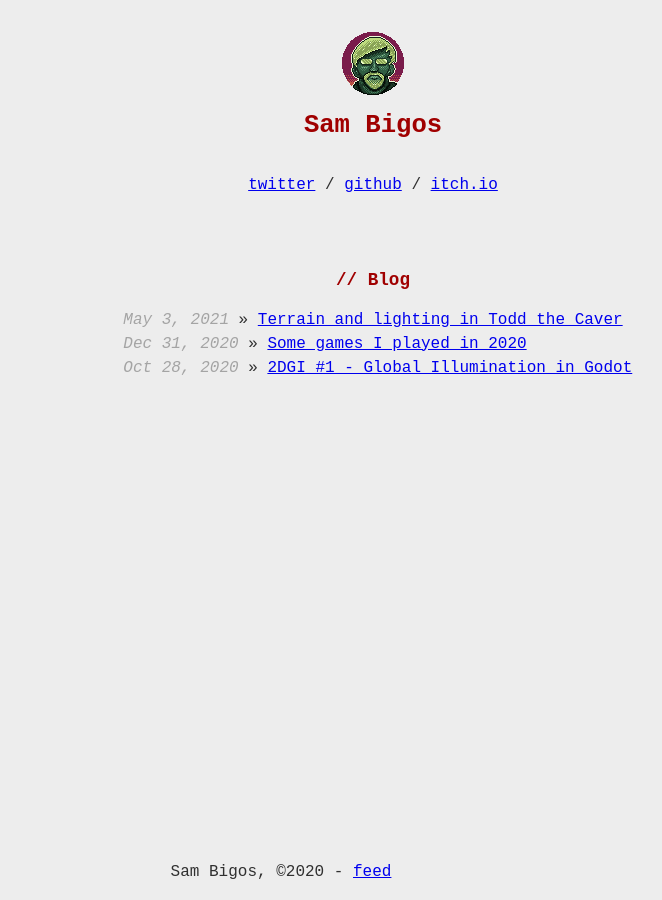
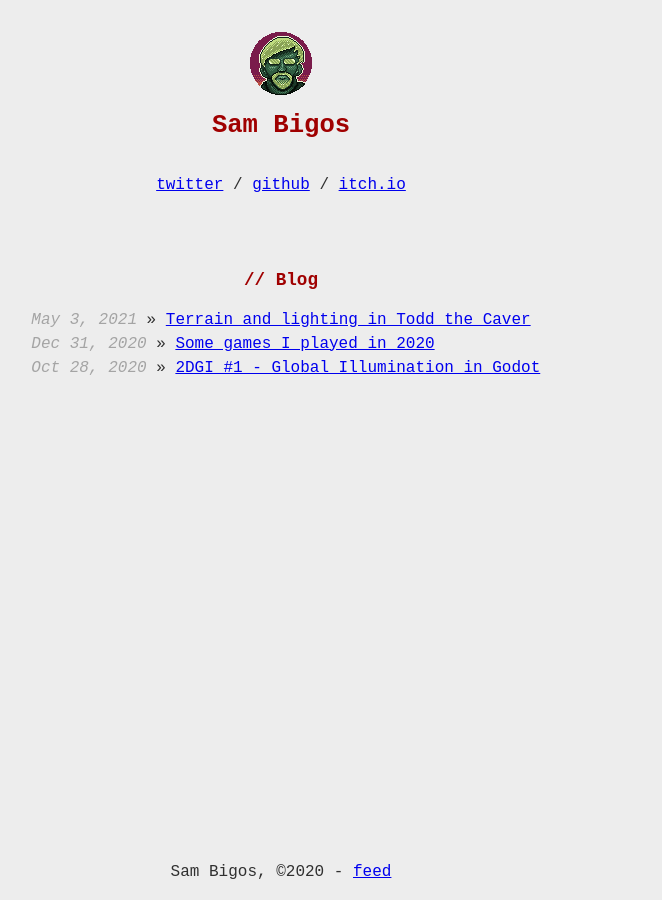
Before and after one commit to samuelbigos/samuelbigos.github.io, a Jekyll site: the page built from index.md, in a window 1280 px wide. Shown: the whole page, without its empty margins (359-1021 px from the left). Built offline with Jekyll 4.4.1, drawn with Linux system fonts in a browser that asks for light colours; some web fonts are replaced.

Commit message:
Fix centering.

```diff
--- a/_sass/no-style-please.scss
+++ b/_sass/no-style-please.scss
@@ -4,7 +4,6 @@ body {
    font-family: Miriam Libre, "Courier New", monospace;
    font-size: 1.0rem;
    line-height: 1.5rem;
-   margin-left: 12rem;
 }
 
 @media (max-width: 1000px) {
```
